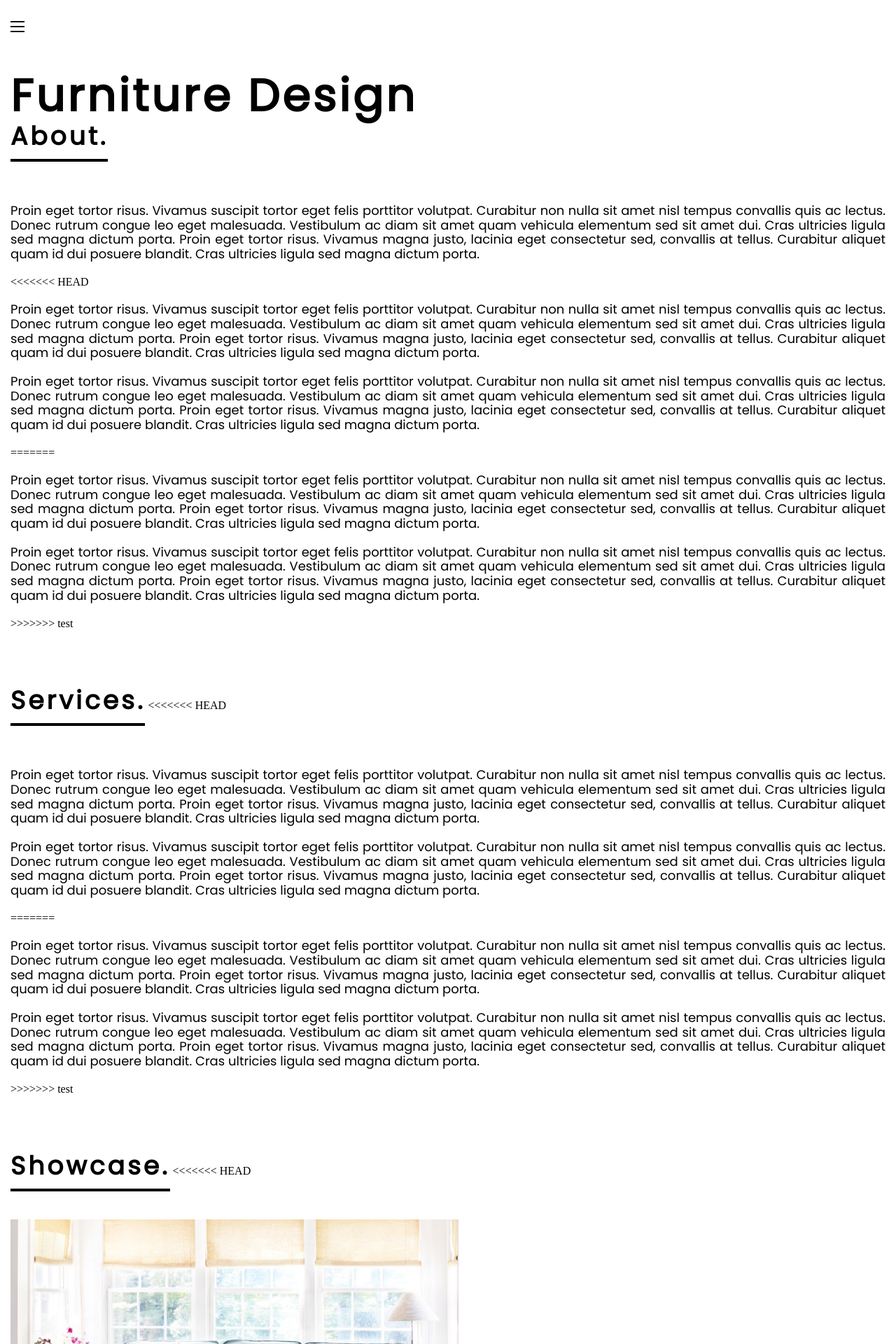
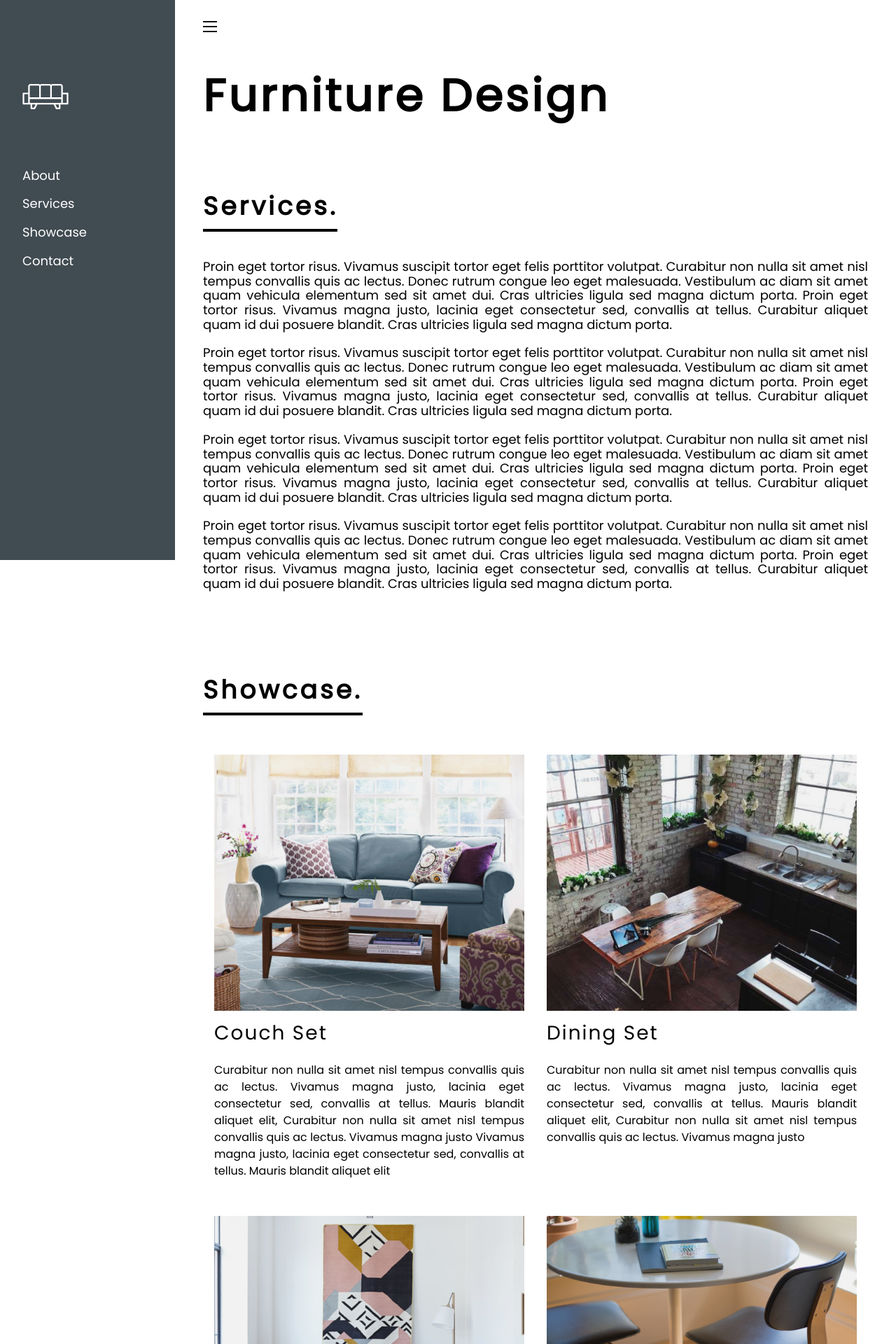
Before and after one commit to PatrickSunico/furniture-design-draft, a PHP site: page / in a window 1280 px wide. Shown: the top 1920 px of the page at 70% size. Run offline with PHP 8.4, Linux system fonts and the light colour scheme; some libraries are stand-ins or nearby versions.

Commit message:
Minor Minor Fixes

```diff
--- a/public/includes/sections/about-services.php
+++ b/public/includes/sections/about-services.php
@@ -1,12 +1,6 @@
 <section class="section-spacing">
-  <h2 class="h2 underlined__black">About.</h2>
-    <p class="p">
-      Proin eget tortor risus. Vivamus suscipit tortor eget felis porttitor volutpat. Curabitur non nulla sit amet nisl tempus convallis quis ac lectus. Donec rutrum congue leo eget malesuada. Vestibulum ac diam sit amet quam vehicula elementum sed sit amet dui. Cras ultricies ligula sed magna dictum porta. Proin eget tortor risus. Vivamus magna justo, lacinia eget consectetur sed, convallis at tellus. Curabitur aliquet quam id dui posuere blandit. Cras ultricies ligula sed magna dictum porta.
-     </p>
+  <h2 id="services" class="h2 underlined__black">Services.</h2>
 
-<<<<<<< HEAD
-    <div class="row">
-      <div class="twelve columns">
   <p class="p">
     Proin eget tortor risus. Vivamus suscipit tortor eget felis porttitor volutpat. Curabitur non nulla sit amet nisl tempus convallis quis ac lectus. Donec rutrum congue leo eget malesuada. Vestibulum ac diam sit amet quam vehicula elementum sed sit amet dui. Cras ultricies ligula sed magna dictum porta. Proin eget tortor risus. Vivamus magna justo, lacinia eget consectetur sed, convallis at tellus. Curabitur aliquet quam id dui posuere blandit. Cras ultricies ligula sed magna dictum porta.
    </p>
@@ -14,9 +8,7 @@
    <p class="p">
      Proin eget tortor risus. Vivamus suscipit tortor eget felis porttitor volutpat. Curabitur non nulla sit amet nisl tempus convallis quis ac lectus. Donec rutrum congue leo eget malesuada. Vestibulum ac diam sit amet quam vehicula elementum sed sit amet dui. Cras ultricies ligula sed magna dictum porta. Proin eget tortor risus. Vivamus magna justo, lacinia eget consectetur sed, convallis at tellus. Curabitur aliquet quam id dui posuere blandit. Cras ultricies ligula sed magna dictum porta.
     </p>
-      </div>
-    </div>
-=======
+
     <p class="p">
       Proin eget tortor risus. Vivamus suscipit tortor eget felis porttitor volutpat. Curabitur non nulla sit amet nisl tempus convallis quis ac lectus. Donec rutrum congue leo eget malesuada. Vestibulum ac diam sit amet quam vehicula elementum sed sit amet dui. Cras ultricies ligula sed magna dictum porta. Proin eget tortor risus. Vivamus magna justo, lacinia eget consectetur sed, convallis at tellus. Curabitur aliquet quam id dui posuere blandit. Cras ultricies ligula sed magna dictum porta.
      </p>
@@ -24,30 +16,4 @@
     <p class="p">
       Proin eget tortor risus. Vivamus suscipit tortor eget felis porttitor volutpat. Curabitur non nulla sit amet nisl tempus convallis quis ac lectus. Donec rutrum congue leo eget malesuada. Vestibulum ac diam sit amet quam vehicula elementum sed sit amet dui. Cras ultricies ligula sed magna dictum porta. Proin eget tortor risus. Vivamus magna justo, lacinia eget consectetur sed, convallis at tellus. Curabitur aliquet quam id dui posuere blandit. Cras ultricies ligula sed magna dictum porta.
     </p>
->>>>>>> test
 </section>
-
-<section class="section-spacing">
-  <h2 id="services" class="h2 underlined__black">Services.</h2>
-<<<<<<< HEAD
-    <div class="row row-spacing">
-      <div class="twelve columns">
-        <p class="p">
-          Proin eget tortor risus. Vivamus suscipit tortor eget felis porttitor volutpat. Curabitur non nulla sit amet nisl tempus convallis quis ac lectus. Donec rutrum congue leo eget malesuada. Vestibulum ac diam sit amet quam vehicula elementum sed sit amet dui. Cras ultricies ligula sed magna dictum porta. Proin eget tortor risus. Vivamus magna justo, lacinia eget consectetur sed, convallis at tellus. Curabitur aliquet quam id dui posuere blandit. Cras ultricies ligula sed magna dictum porta.
-         </p>
-
-         <p class="p">
-           Proin eget tortor risus. Vivamus suscipit tortor eget felis porttitor volutpat. Curabitur non nulla sit amet nisl tempus convallis quis ac lectus. Donec rutrum congue leo eget malesuada. Vestibulum ac diam sit amet quam vehicula elementum sed sit amet dui. Cras ultricies ligula sed magna dictum porta. Proin eget tortor risus. Vivamus magna justo, lacinia eget consectetur sed, convallis at tellus. Curabitur aliquet quam id dui posuere blandit. Cras ultricies ligula sed magna dictum porta.
-          </p>
-      </div>
-    </div>
-=======
-  <p class="p">
-    Proin eget tortor risus. Vivamus suscipit tortor eget felis porttitor volutpat. Curabitur non nulla sit amet nisl tempus convallis quis ac lectus. Donec rutrum congue leo eget malesuada. Vestibulum ac diam sit amet quam vehicula elementum sed sit amet dui. Cras ultricies ligula sed magna dictum porta. Proin eget tortor risus. Vivamus magna justo, lacinia eget consectetur sed, convallis at tellus. Curabitur aliquet quam id dui posuere blandit. Cras ultricies ligula sed magna dictum porta.
-   </p>
-
-  <p class="p">
-    Proin eget tortor risus. Vivamus suscipit tortor eget felis porttitor volutpat. Curabitur non nulla sit amet nisl tempus convallis quis ac lectus. Donec rutrum congue leo eget malesuada. Vestibulum ac diam sit amet quam vehicula elementum sed sit amet dui. Cras ultricies ligula sed magna dictum porta. Proin eget tortor risus. Vivamus magna justo, lacinia eget consectetur sed, convallis at tellus. Curabitur aliquet quam id dui posuere blandit. Cras ultricies ligula sed magna dictum porta.
-  </p>
->>>>>>> test
-</section>
--- a/public/includes/sections/showcase.php
+++ b/public/includes/sections/showcase.php
@@ -1,19 +1,5 @@
 <section class="section-spacing">
   <h2 id="services" class="h2 underlined__black">Showcase.</h2>
-<<<<<<< HEAD
-    <div class="row-spacing">
-      <div class="thumb-unit">
-        <img src="assets/Couch-set.jpg" alt="" class="img-portfolio">
-          <div class="thumb-overlay"></div>
-          <div class="text-overlay">
-            <!-- <h3 class="h3 underlined">Couch Set</h3> -->
-            <div class="btn-position">
-              <a class="ghost-button" href="#"> View More </a>
-            </div>
-          </div>
-=======
-
-
   <div class="row-spacing">
     <div class="cards">
       <!-- cards__item padding container for individual grid -->
@@ -144,7 +130,6 @@
           </div>
         </div>
 
->>>>>>> test
       </div>
 
       <div class="cards__item">
--- a/public/scss/main.scss
+++ b/public/scss/main.scss
@@ -1,17 +1,12 @@
 // fonts
 @import url('https://fonts.googleapis.com/css?family=Poppins');
-<<<<<<< HEAD
-@import url('https://fonts.googleapis.com/css?family=Playfair+Display:400i');
+@import url('https://fonts.googleapis.com/css?family=Playfair+Display');
 
 // Mixins
-=======
-@import url('https://fonts.googleapis.com/css?family=Playfair+Display');
 
 $text-overlay: 'Playfair Display', serif;
 $main-font: 'Poppins', sans-serif;
 
-
->>>>>>> test
 @import 'mixins/mixins';
 
 //vendor
--- a/public/scss/partials/_global.scss
+++ b/public/scss/partials/_global.scss
@@ -32,16 +32,10 @@ html,body {
 
 .h1 {
   font-weight: 700;
-<<<<<<< HEAD
-  margin-bottom: 20px;
-  margin-top: 20px;
-  letter-spacing: 2px;
-=======
   margin-bottom: 40px;
   margin-top: 40px;
   letter-spacing: 4px;
   font-size: 64px;
->>>>>>> test
 }
 
 .h2 {
@@ -79,15 +73,11 @@ html,body {
   font-size: 18px;
   text-align: justify;
   text-justify: inter-word;
-<<<<<<< HEAD
+  margin-bottom: 20px;
 }
 
 
 .section-spacing {
-  margin-top: 80px;
-  margin-bottom: 80px;
   @include clearfix;
-=======
   margin: 20px 0;
->>>>>>> test
 }
--- a/public/scss/partials/_layout.scss
+++ b/public/scss/partials/_layout.scss
@@ -54,7 +54,6 @@
     margin: 20px auto;
     font-size: 18px;
     color: #fff;
-<<<<<<< HEAD
   }
 }
 
@@ -96,10 +95,8 @@
     #wrapper.toggled #page-content-wrapper {
         position: relative;
         margin-right: 0;
-=======
     &:hover {
       color: #818181;
->>>>>>> test
     }
   }
   .sidebar-brand {
--- a/public/scss/partials/_showcase.scss
+++ b/public/scss/partials/_showcase.scss
@@ -1,20 +1,3 @@
-<<<<<<< HEAD
- div.thumb-unit {
-  display: inline-block;
-  width: 100%;
-  vertical-align: middle;
-  box-sizing: border-box;
-  padding: 0;
-  position: relative;
-  overflow: hidden;
-  float:left;
-}
-
- div.thumb-unit:hover .img-portfolio {
-  overflow-x: hidden;
-  -webkit-transform: scale(1.05);
-          transform: scale(1.05);
-=======
 
 // Typography Mobile First
 .showcase__heading {
@@ -24,7 +7,6 @@
   font-style: italic;
   font-size: 6vw;
   margin-bottom: 20px;
->>>>>>> test
 }
 
 .manufacturer {
@@ -158,23 +140,7 @@
   margin-bottom: 10px;
   display: inline-block;
   @include clearfix;
-<<<<<<< HEAD
 
-  .ghost-button {
-      padding: 18px 24px;
-      border: solid #fff 1px;
-      font-weight: 700;
-      letter-spacing: 1px;
-      text-transform: uppercase;
-      border-radius: 0;
-      color: #fff;
-      @include transition(0.2s ease-in);
-      text-decoration: none;
-      &:hover {
-        color: white;
-        background: rgba(65, 75, 82, 0.9);
-        transition: all 0.2s ease-in;
-=======
   .ghost-button {
     font-size: 3vw;
     padding: 10px 18px;
@@ -259,7 +225,6 @@
     .btn-position {
       .ghost-button {
         font-size: 0.8vw;
->>>>>>> test
       }
     }
   }
```
Also changed, not shown: public/css/main.min.css. Lines whose indentation alone changed are shown as unchanged.
